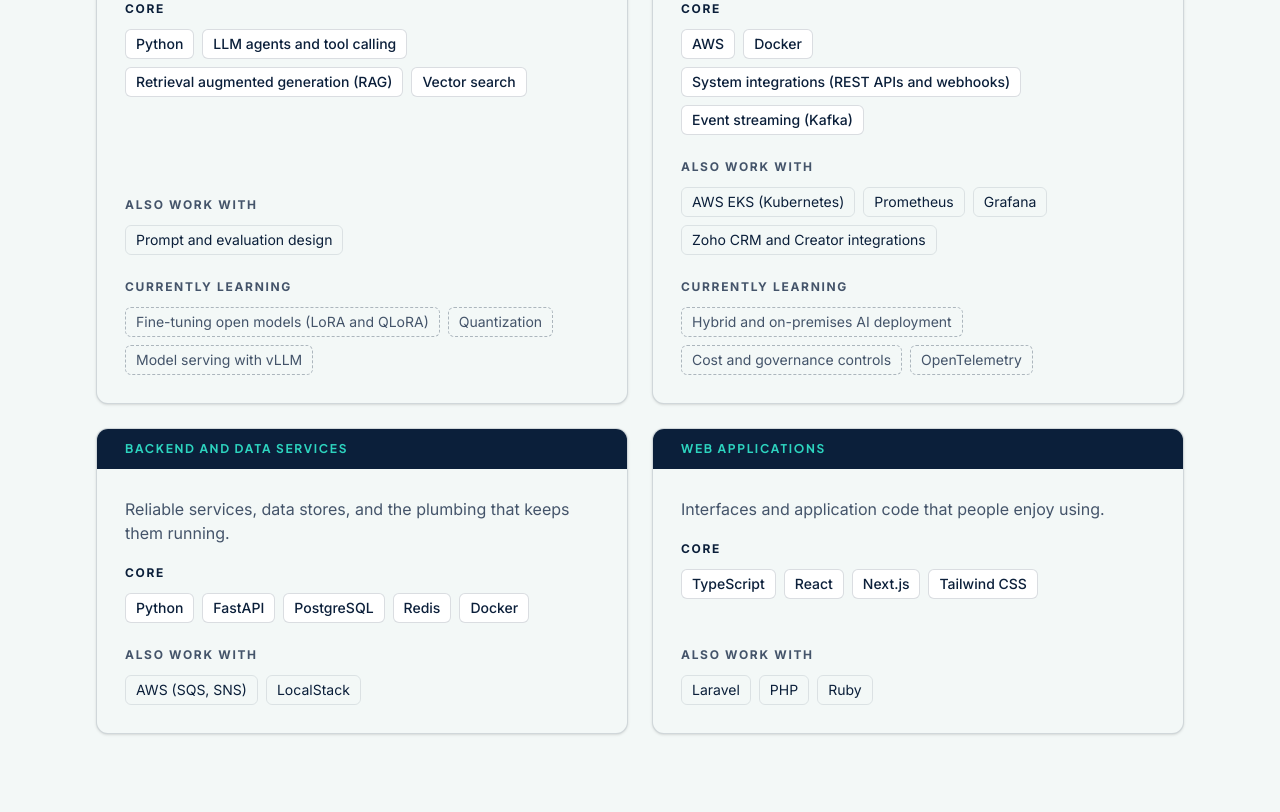
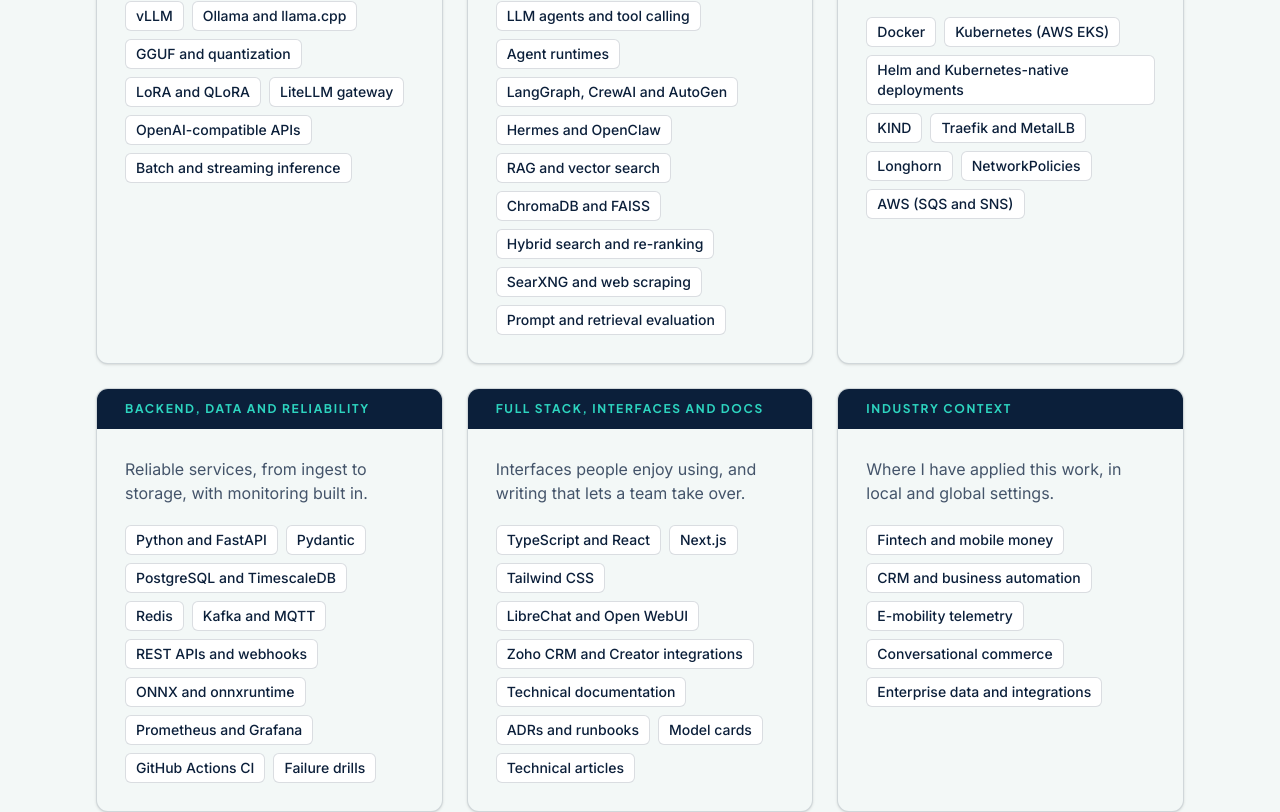
Before and after one commit to gilbertofke/gilbert-portfolio, a Next.js app: page / in a window 1280 px wide. Shown: the part 4440-5252 px from the top of the page. Built offline with nearby package versions, Linux system fonts and the light colour scheme; no server answers.

Commit message:
feat: redesign skills section as six cards

```diff
--- a/src/components/Skills.tsx
+++ b/src/components/Skills.tsx
@@ -7,13 +7,12 @@ export default function Skills() {
       <div className="page-container">
         <SectionHeading eyebrow="Skills" title="What I work with" />
         <p className="mt-6 max-w-prose text-muted">
-          Grouped by the kind of work I do. In each group, the first row is
-          what I reach for most, the second is what I pick up when a project
-          calls for it, and the third is what I am learning now. No single
-          project uses everything listed here.
+          Grouped by the kind of work I do. I default to open-source,
+          self-hosted tools and deploy to the cloud or to hybrid setups when a
+          project calls for it. No single project uses everything listed here.
         </p>
 
-        <div className="mt-10 grid gap-6 md:grid-cols-2">
+        <div className="mt-10 grid gap-6 md:grid-cols-2 lg:grid-cols-3">
           {skillGroups.map((group) => (
             <article
               key={group.id}
@@ -27,13 +26,9 @@ export default function Skills() {
 
               <div className="flex flex-1 flex-col p-6 md:p-7">
                 <p className="text-base text-muted">{group.summary}</p>
-
-                <p className="mt-5 text-xs font-bold uppercase tracking-[0.14em] text-navy">
-                  Core
-                </p>
                 <ul
-                  className="mt-3 flex flex-wrap gap-2"
-                  aria-label={`${group.title}: core tools`}
+                  className="mt-5 flex flex-wrap gap-2"
+                  aria-label={`${group.title}: tools`}
                 >
                   {group.core.map((skill) => (
                     <li
@@ -44,50 +39,6 @@ export default function Skills() {
                     </li>
                   ))}
                 </ul>
-
-                <div className="mt-auto space-y-6 pt-6">
-                  {group.familiar.length > 0 ? (
-                    <div>
-                      <p className="text-xs font-bold uppercase tracking-[0.14em] text-muted">
-                        Also work with
-                      </p>
-                      <ul
-                        className="mt-3 flex flex-wrap gap-2"
-                        aria-label={`${group.title}: other tools`}
-                      >
-                        {group.familiar.map((skill) => (
-                          <li
-                            key={skill}
-                            className="rounded-md border border-navy/10 px-2.5 py-1 text-sm text-navy"
-                          >
-                            {skill}
-                          </li>
-                        ))}
-                      </ul>
-                    </div>
-                  ) : null}
-
-                  {group.learning && group.learning.length > 0 ? (
-                    <div>
-                      <p className="text-xs font-bold uppercase tracking-[0.14em] text-muted">
-                        Currently learning
-                      </p>
-                      <ul
-                        className="mt-3 flex flex-wrap gap-2"
-                        aria-label={`${group.title}: currently learning`}
-                      >
-                        {group.learning.map((skill) => (
-                          <li
-                            key={skill}
-                            className="rounded-md border border-dashed border-navy/30 px-2.5 py-1 text-sm text-muted"
-                          >
-                            {skill}
-                          </li>
-                        ))}
-                      </ul>
-                    </div>
-                  ) : null}
-                </div>
               </div>
             </article>
           ))}
--- a/src/data/skills.ts
+++ b/src/data/skills.ts
@@ -1,60 +1,101 @@
-import { lensLabels } from "@/data/projects";
 import type { SkillGroup } from "@/lib/types";
 
+// Held back until true: "Multi-GPU tensor parallelism" and
+// "Open-source contributions" (add after the first upstream fix, Day 27).
 export const skillGroups: SkillGroup[] = [
   {
-    id: "ai",
-    title: lensLabels.ai,
+    id: "serving",
+    title: "LLM serving and inference",
     summary:
-      "Designing, evaluating and shipping AI features that work inside real products.",
+      "Running open models efficiently and knowing what each request costs.",
     core: [
-      "Python",
-      "LLM agents and tool calling",
-      "Retrieval augmented generation (RAG)",
-      "Vector search",
-    ],
-    familiar: ["Prompt and evaluation design"],
-    learning: [
-      "Fine-tuning open models (LoRA and QLoRA)",
-      "Quantization",
-      "Model serving with vLLM",
+      "vLLM",
+      "Ollama and llama.cpp",
+      "GGUF and quantization",
+      "LoRA and QLoRA",
+      "LiteLLM gateway",
+      "OpenAI-compatible APIs",
+      "Batch and streaming inference",
     ],
   },
   {
-    id: "infra",
-    title: lensLabels.infra,
+    id: "agents",
+    title: "Agents, RAG and search",
     summary:
-      "Deploying AI where it fits and connecting it to the systems a business already runs.",
+      "Agent runtimes and retrieval that stay grounded in real documents.",
     core: [
-      "AWS",
+      "LLM agents and tool calling",
+      "Agent runtimes",
+      "LangGraph, CrewAI and AutoGen",
+      "Hermes and OpenClaw",
+      "RAG and vector search",
+      "ChromaDB and FAISS",
+      "Hybrid search and re-ranking",
+      "SearXNG and web scraping",
+      "Prompt and retrieval evaluation",
+    ],
+  },
+  {
+    id: "kubernetes",
+    title: "Kubernetes, cloud and self-hosting",
+    summary:
+      "Services a team can run on its own infrastructure or in the cloud.",
+    core: [
       "Docker",
-      "System integrations (REST APIs and webhooks)",
-      "Event streaming (Kafka)",
-    ],
-    familiar: [
-      "AWS EKS (Kubernetes)",
-      "Prometheus",
-      "Grafana",
-      "Zoho CRM and Creator integrations",
-    ],
-    learning: [
-      "Hybrid and on-premises AI deployment",
-      "Cost and governance controls",
-      "OpenTelemetry",
+      "Kubernetes (AWS EKS)",
+      "Helm and Kubernetes-native deployments",
+      "KIND",
+      "Traefik and MetalLB",
+      "Longhorn",
+      "NetworkPolicies",
+      "AWS (SQS and SNS)",
     ],
   },
   {
     id: "backend",
-    title: lensLabels.backend,
-    summary: "Reliable services, data stores, and the plumbing that keeps them running.",
-    core: ["Python", "FastAPI", "PostgreSQL", "Redis", "Docker"],
-    familiar: ["AWS (SQS, SNS)", "LocalStack"],
+    title: "Backend, data and reliability",
+    summary:
+      "Reliable services, from ingest to storage, with monitoring built in.",
+    core: [
+      "Python and FastAPI",
+      "Pydantic",
+      "PostgreSQL and TimescaleDB",
+      "Redis",
+      "Kafka and MQTT",
+      "REST APIs and webhooks",
+      "ONNX and onnxruntime",
+      "Prometheus and Grafana",
+      "GitHub Actions CI",
+      "Failure drills",
+    ],
   },
   {
     id: "fullstack",
-    title: lensLabels.fullstack,
-    summary: "Interfaces and application code that people enjoy using.",
-    core: ["TypeScript", "React", "Next.js", "Tailwind CSS"],
-    familiar: ["Laravel", "PHP", "Ruby"],
+    title: "Full stack, interfaces and docs",
+    summary:
+      "Interfaces people enjoy using, and writing that lets a team take over.",
+    core: [
+      "TypeScript and React",
+      "Next.js",
+      "Tailwind CSS",
+      "LibreChat and Open WebUI",
+      "Zoho CRM and Creator integrations",
+      "Technical documentation",
+      "ADRs and runbooks",
+      "Model cards",
+      "Technical articles",
+    ],
+  },
+    {
+    id: "industry",
+    title: "Industry context",
+    summary: "Where I have applied this work, in local and global settings.",
+    core: [
+      "Fintech and mobile money",
+      "CRM and business automation",
+      "E-mobility telemetry",
+      "Conversational commerce",
+      "Enterprise data and integrations",
+    ],
   },
 ];
--- a/src/lib/types.ts
+++ b/src/lib/types.ts
@@ -32,12 +32,10 @@ export type Project = {
 };
 
 export type SkillGroup = {
-  id: Lens;
+  id: string;
   title: string;
   summary: string;
   core: string[];
-  familiar: string[];
-  learning?: string[];
 };
 
 export type NavLink = {
```
